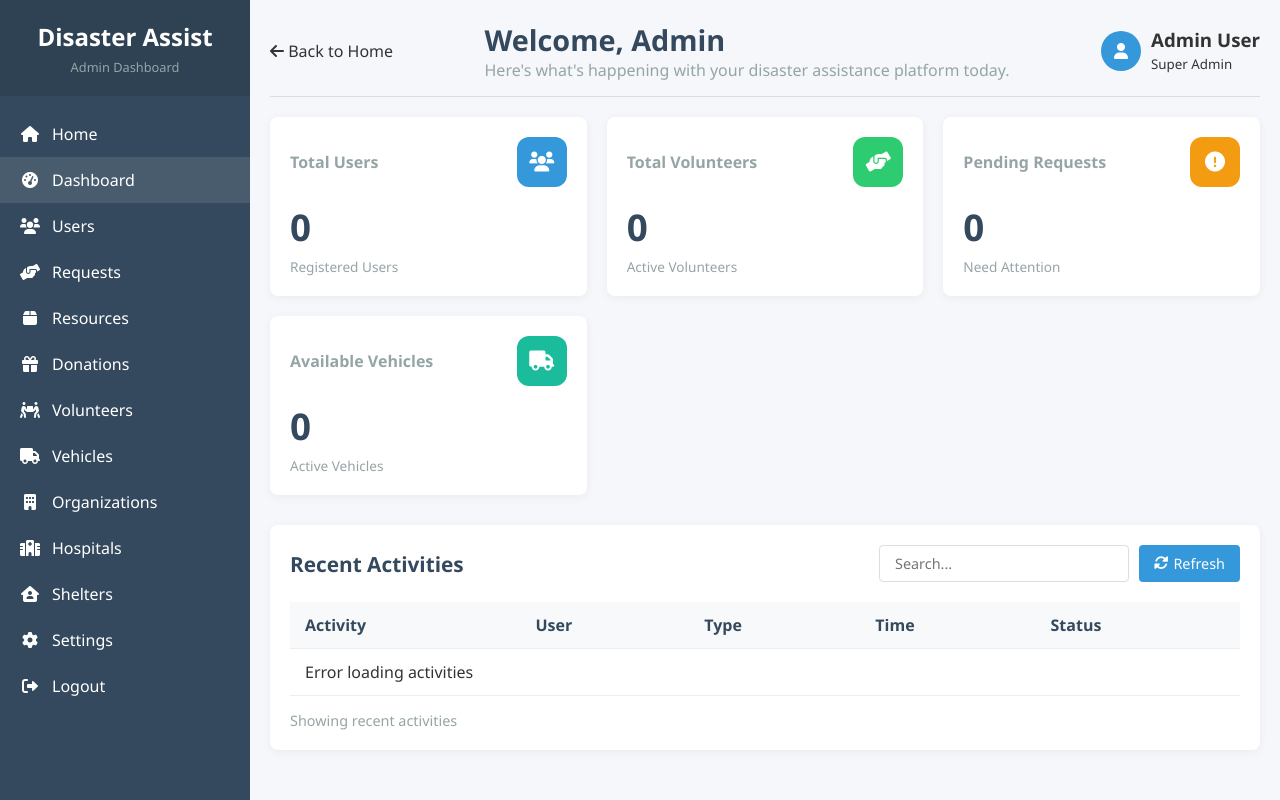
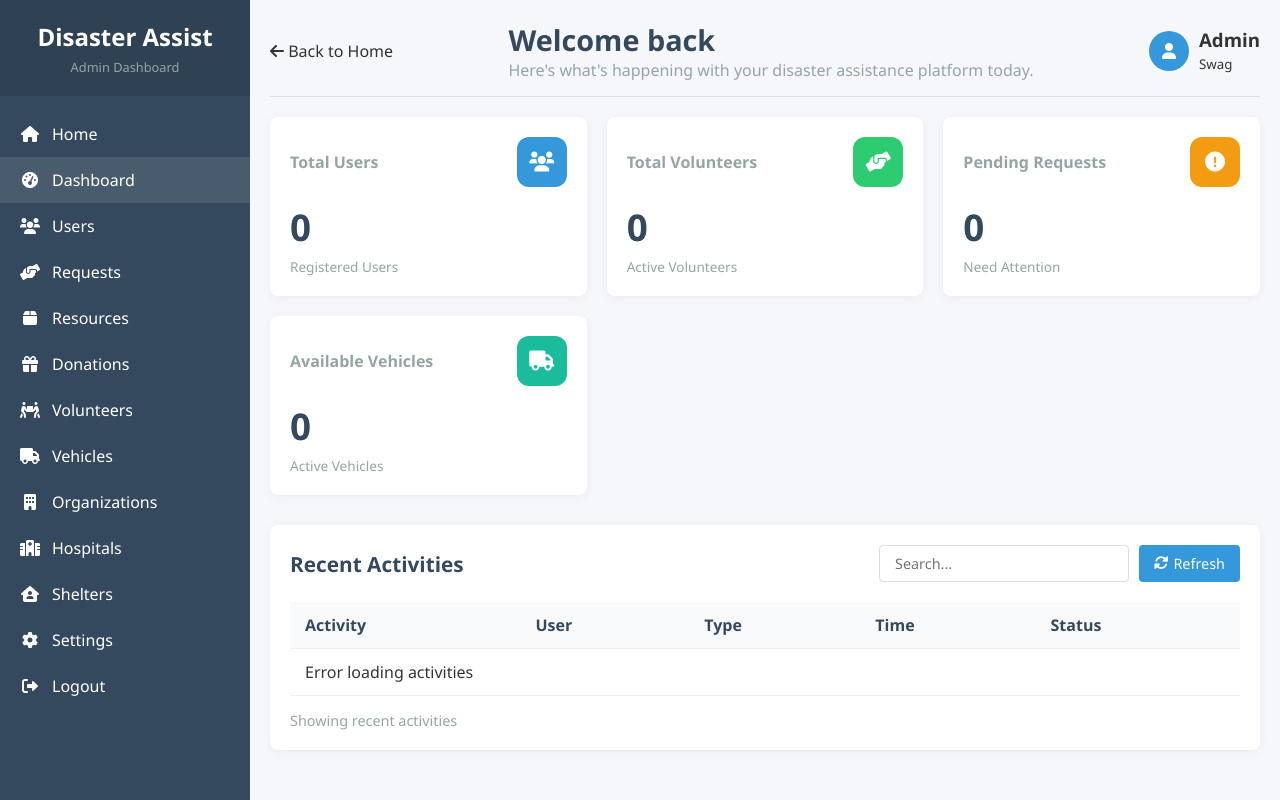
Before and after one commit to swagg-shetty/RescueWeb, a website: page dashboard.html in a window 1280 px wide. Drawn offline with Linux system fonts and the light colour scheme; no server answers.

Commit message:
Update dashboard.html

```diff
--- a/dashboard.html
+++ b/dashboard.html
@@ -636,7 +636,7 @@
                     <i class="fas fa-arrow-left"></i> Back to Home
                 </div>
                 <div class="greeting">
-                    <h1>Welcome, Admin</h1>
+                    <h1>Welcome back</h1>
                     <p>Here's what's happening with your disaster assistance platform today.</p>
                 </div>
                 <div class="user-info">
@@ -644,8 +644,8 @@
                         <i class="fas fa-user"></i>
                     </div>
                     <div>
-                        <h3>Admin User</h3>
-                        <small>Super Admin</small>
+                        <h3>Admin</h3>
+                        <small>Swag</small>
                     </div>
                 </div>
             </div>
```
